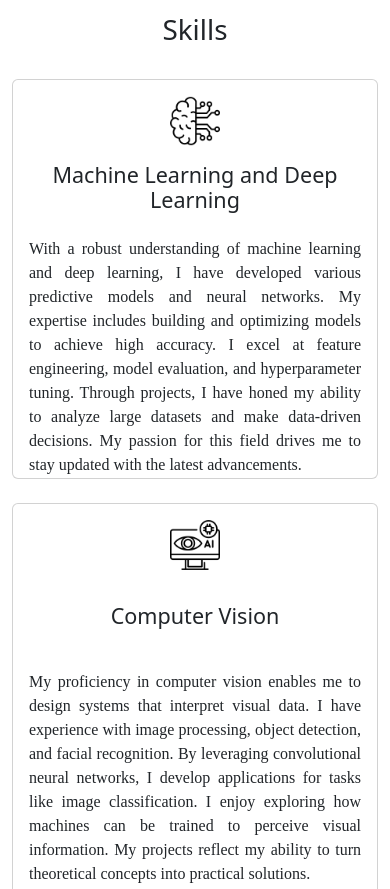
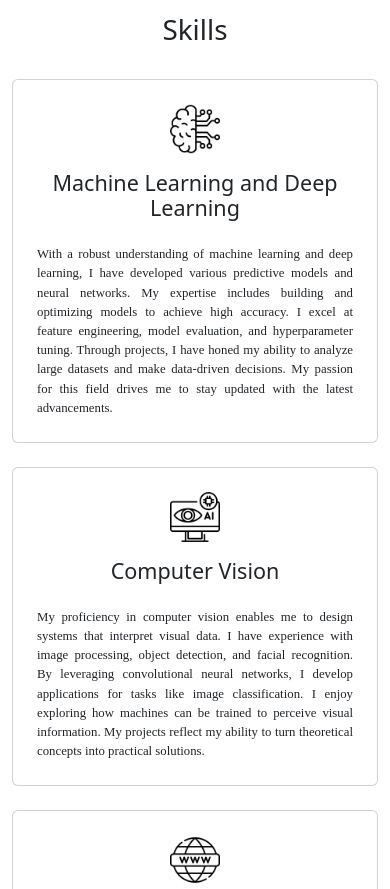
Before and after one commit to Shantanu2003/ShantanuSinghVerma.com, a plain HTML site: page index.html in a window 390 px wide. Shown: the part 2189-3078 px from the top of the page. Drawn offline with nearby package versions, Linux system fonts and the light colour scheme.

Commit message:
Update style.css

```diff
--- a/style.css
+++ b/style.css
@@ -40,9 +40,11 @@
 /* services section css */
 /* services section css */
 .servicesText.card {
-    height: 400px;
+    min-height: 300px; /* Set a minimum height for cards */
+    max-height: 100%; /* Allow flexibility */
     cursor: pointer;
     text-align: justify;
+    overflow: hidden; /* Prevent overflow */
 }
 .servicesIcon {
     font-size: 36px;
@@ -56,12 +58,32 @@
 .card-text {
     text-align: justify;
     font-family: 'Times New Roman', Times, serif;
+    margin-bottom: 0; /* Remove bottom margin to prevent overflow */
 }
 .card:hover .servicesIcon {
     color: gold;
 }
 .servicesText:hover {
     border: 2px solid gold;
+}
+
+@media (max-width: 768px) {
+    .hero_title {
+        font-size: 3rem;
+    }
+    .hero_desc {
+        font-size: 1.5rem;
+    }
+    .bgimage {
+        height: 50vh; /* Adjust the height for tablets */
+        background-size: contain; /* Ensure the entire image is visible */
+    }
+    .card-text {
+        font-size: 0.9rem; /* Reduce font size for smaller screens */
+    }
+    .servicesText.card {
+        padding: 10px; /* Add padding for better spacing */
+    }
 }
 
 /* display background color black on navbar scroll */
@@ -250,15 +272,11 @@
     padding-bottom: 4rem;
 }
 /* Responsive adjustments */
-@media (max-width: 768px) {
-    .hero_title {
-        font-size: 3rem;
+@media (max-width: 576px) {
+    .card-text {
+        font-size: 0.8rem; /* Further reduce font size for extra small screens */
     }
-    .hero_desc {
-        font-size: 1.5rem;
-    }
-    .bgimage {
-        height: 50vh; /* Adjust the height for tablets */
-        background-size: contain; /* Ensure the entire image is visible */
+    .servicesText.card {
+        padding: 8px; /* Adjust padding for extra small screens */
     }
 }
```
